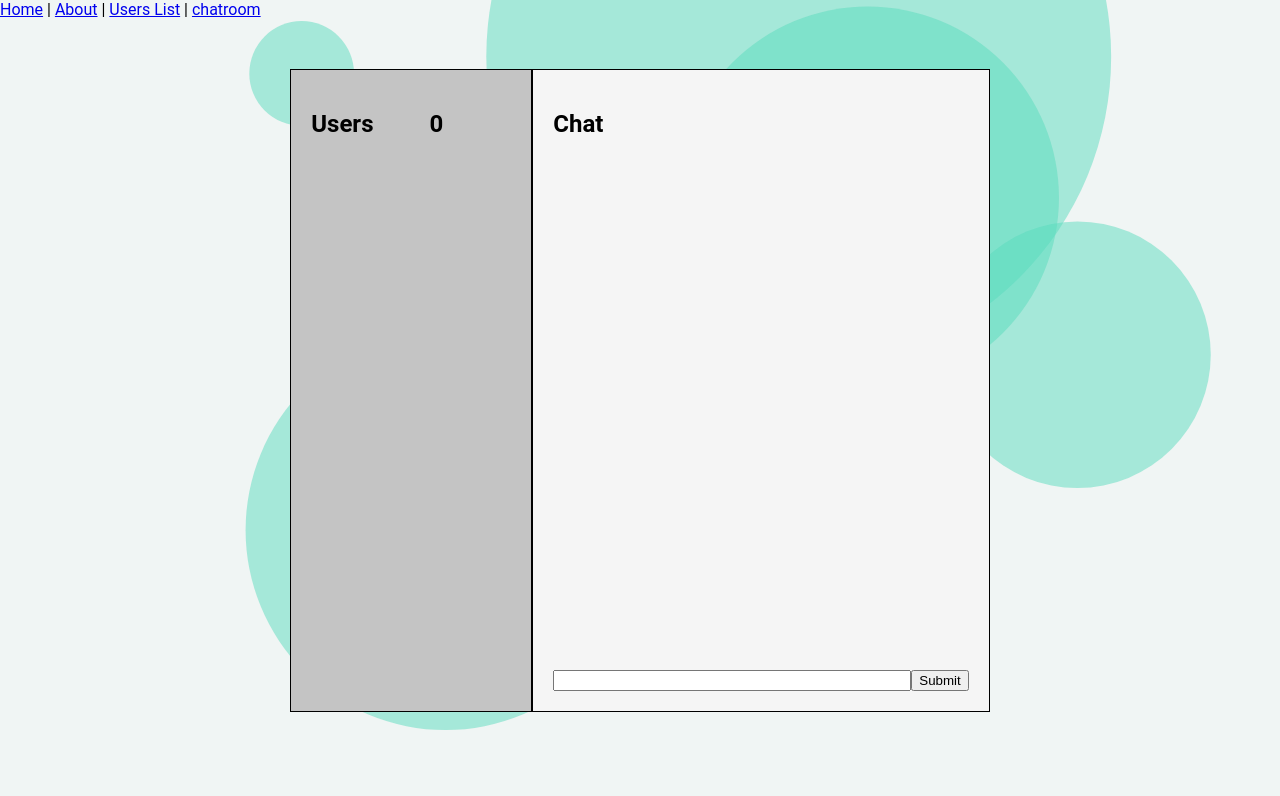
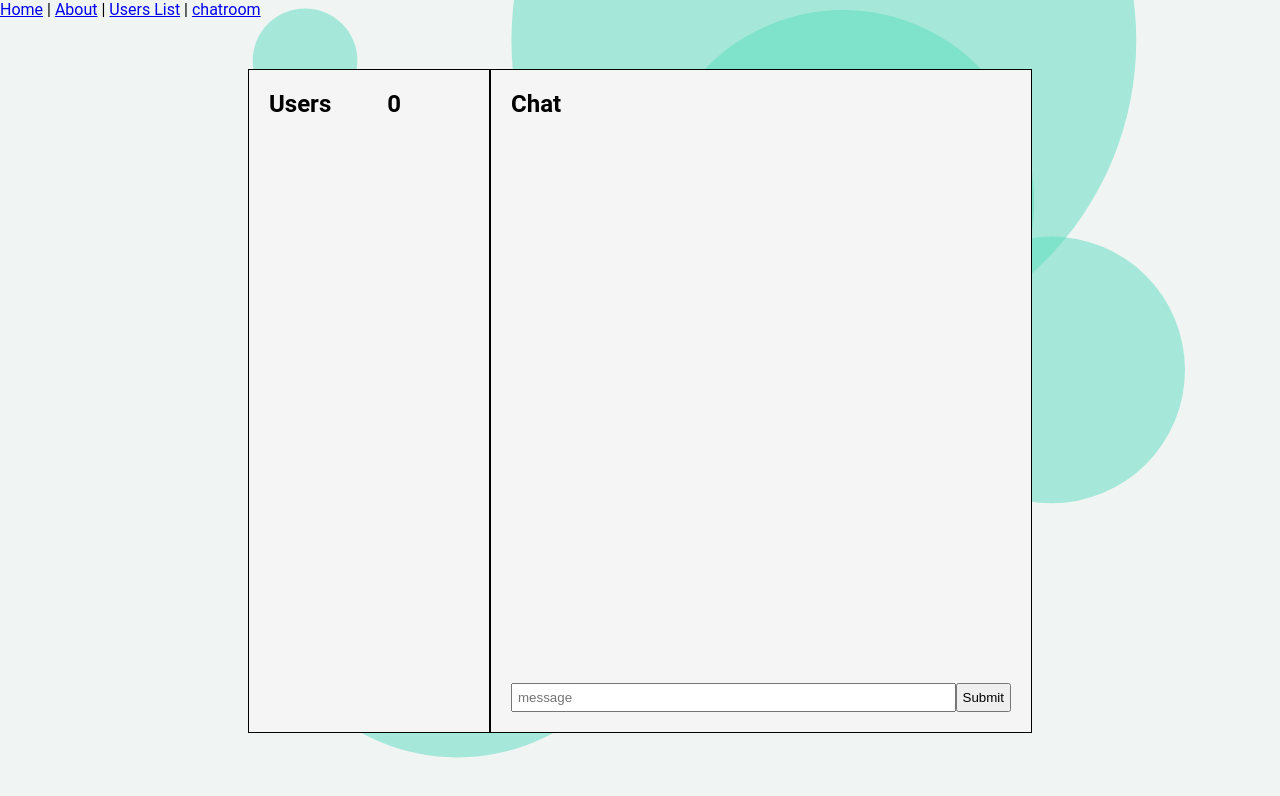
Before and after one commit to florianGierlichs/mychat, a Next.js app: page /chatroom/china in a window 1280 px wide. Shown: the top 796 px of the page. Built offline with nearby package versions, Linux system fonts and the light colour scheme.

Commit message:
Add styling

```diff
--- a/components/Chat.tsx
+++ b/components/Chat.tsx
@@ -3,6 +3,7 @@ import ChatInput from './ChatInput';
 import ChatOutput from './Chatoutput';
 import { useEffect, useState } from 'react';
 import { Room } from '../interfaces';
+import colors from '../utils/colors';
 
 const Container = styled.div`
     display: flex;
@@ -11,20 +12,20 @@ const Container = styled.div`
 
 const UserContainer = styled.div`
     padding: 20px;
-    background-color: #c4c4c4;
+    background-color: whitesmoke;
     min-width: 200px;
-    border: 1px solid black;
+    border: 1px solid ${colors.black};
 `;
 
 const ChatContainer = styled.div`
     padding: 20px;
     background-color: whitesmoke;
-    border: 1px solid black;
-    min-width: 400px;
+    border: 1px solid ${colors.black};
+    width: 500px;
 `;
 
 const Headline = styled.h2`
-    margin-bottom: 50px;
+    margin: 0 0 10px;
 `;
 
 const UserCount = styled.span`
--- a/components/ChatInput.tsx
+++ b/components/ChatInput.tsx
@@ -1,16 +1,23 @@
 import styled from '@emotion/styled';
-import { useState } from 'react';
+import { useRef, useState } from 'react';
 
-const InputForm = styled.form``;
+const InputForm = styled.form`
+    display: flex;
+    justify-content: space-between;
+`;
 
 const Input = styled.input`
-    width: 350px;
+    width: -webkit-fill-available;
+    padding: 5px;
 `;
 
-const Submit = styled.button``;
+const Submit = styled.button`
+    padding: 5px;
+`;
 
 export default function ChatInput({ socket }: { socket: any }): JSX.Element {
     const [chatMassage, setChatMessage] = useState('');
+    const inputEl = useRef<HTMLInputElement>(null);
 
     function onInputChange(event: any) {
         setChatMessage(event.target.value);
@@ -18,13 +25,23 @@ export default function ChatInput({ socket }: { socket: any }): JSX.Element {
 
     function sendMsg(event: { preventDefault: any }) {
         event.preventDefault();
-        socket.emit('chatMessage', chatMassage);
-        setChatMessage('');
+        if (chatMassage !== '') {
+            socket.emit('chatMessage', chatMassage);
+            setChatMessage('');
+            if (inputEl.current !== null) {
+                inputEl.current.focus();
+            }
+        }
     }
 
     return (
         <InputForm onSubmit={sendMsg}>
-            <Input onChange={onInputChange} value={chatMassage} />
+            <Input
+                onChange={onInputChange}
+                value={chatMassage}
+                ref={inputEl}
+                placeholder="message"
+            />
             <Submit>Submit</Submit>
         </InputForm>
     );
--- a/components/Chatoutput.tsx
+++ b/components/Chatoutput.tsx
@@ -1,12 +1,42 @@
 import styled from '@emotion/styled';
 import { useEffect, useState } from 'react';
+import colors from '../utils/colors';
 
 const Output = styled.div`
-    height: 70vh;
+    padding-bottom: 5px;
 `;
 
 const Headline = styled.h2`
-    margin-bottom: 50px;
+    margin: 0 0 10px;
+`;
+
+const Messages = styled.div`
+    height: 550px;
+    overflow-y: scroll;
+`;
+
+const MessageContainer = styled.div`
+    background-color: ${colors.primary};
+    padding: 5px;
+    margin-bottom: 5px;
+    border-radius: 5px;
+    width: 96%;
+`;
+
+const Username = styled.span`
+    font-size: 12px;
+    font-weight: bold;
+    margin-right: 5px;
+`;
+
+const Time = styled.span`
+    font-size: 10px;
+`;
+
+const Text = styled.div`
+    font-size: 18px;
+    margin-top: 2px;
+    overflow-wrap: break-word;
 `;
 
 interface Message {
@@ -30,11 +60,15 @@ export default function ChatOutput({ socket }: { socket: any }): JSX.Element {
     return (
         <Output>
             <Headline>Chat</Headline>
-            {chatMessages.map(({ username, text, time }) => (
-                <div key={time}>
-                    {username} {time} {text}
-                </div>
-            ))}
+            <Messages>
+                {chatMessages.map(({ username, text, time }) => (
+                    <MessageContainer key={time}>
+                        <Username>{username}</Username>
+                        <Time>{time}</Time>
+                        <Text>{text}</Text>
+                    </MessageContainer>
+                ))}
+            </Messages>
         </Output>
     );
 }
--- a/components/Layout.tsx
+++ b/components/Layout.tsx
@@ -2,6 +2,7 @@ import React, { ReactNode, useEffect, useState } from 'react';
 import Link from 'next/link';
 import Head from 'next/head';
 import Particles from 'react-tsparticles';
+import colors from '../utils/colors';
 
 type Props = {
     children?: ReactNode;
@@ -50,7 +51,7 @@ const Layout = ({ children, title = 'This is the default title' }: Props): JSX.E
                     fpsLimit: 60,
                     particles: {
                         color: {
-                            value: '#5ADBBD',
+                            value: colors.primary,
                         },
                         collisions: {
                             enable: false,
@@ -60,7 +61,7 @@ const Layout = ({ children, title = 'This is the default title' }: Props): JSX.E
                             enable: true,
                             outMode: 'bounce',
                             random: false,
-                            speed: 0.8,
+                            speed: 0.6,
                             straight: false,
                         },
                         number: {
--- a/pages/chatroom/index.tsx
+++ b/pages/chatroom/index.tsx
@@ -1,6 +1,7 @@
 import styled from '@emotion/styled';
 import Layout from '../../components/Layout';
 import Link from 'next/link';
+import colors from '../../utils/colors';
 
 const Container = styled.div`
     display: flex;
@@ -10,7 +11,7 @@ const Container = styled.div`
     background-color: white;
     max-width: 400px;
     padding: 50px;
-    border: 4px solid #5adbbd;
+    border: 4px solid ${colors.primary};
 `;
 
 const ChooseRoom = styled.h1``;
--- /dev/null
+++ b/utils/colors.ts
@@ -0,0 +1,8 @@
+const colors = {
+    primary: '#5adbbd',
+    secondary: '#2C8F78',
+    complementary: '#DB7A5A',
+    black: '#000',
+};
+
+export default colors;
```
